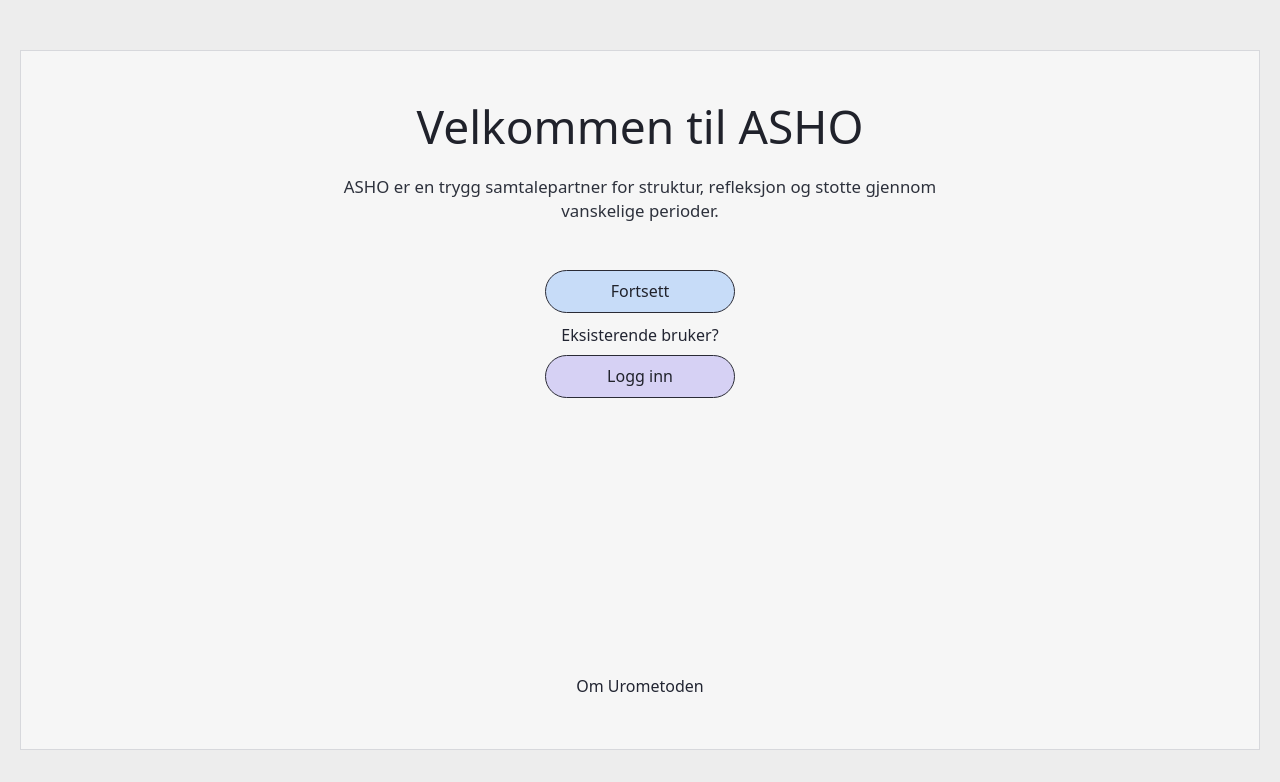
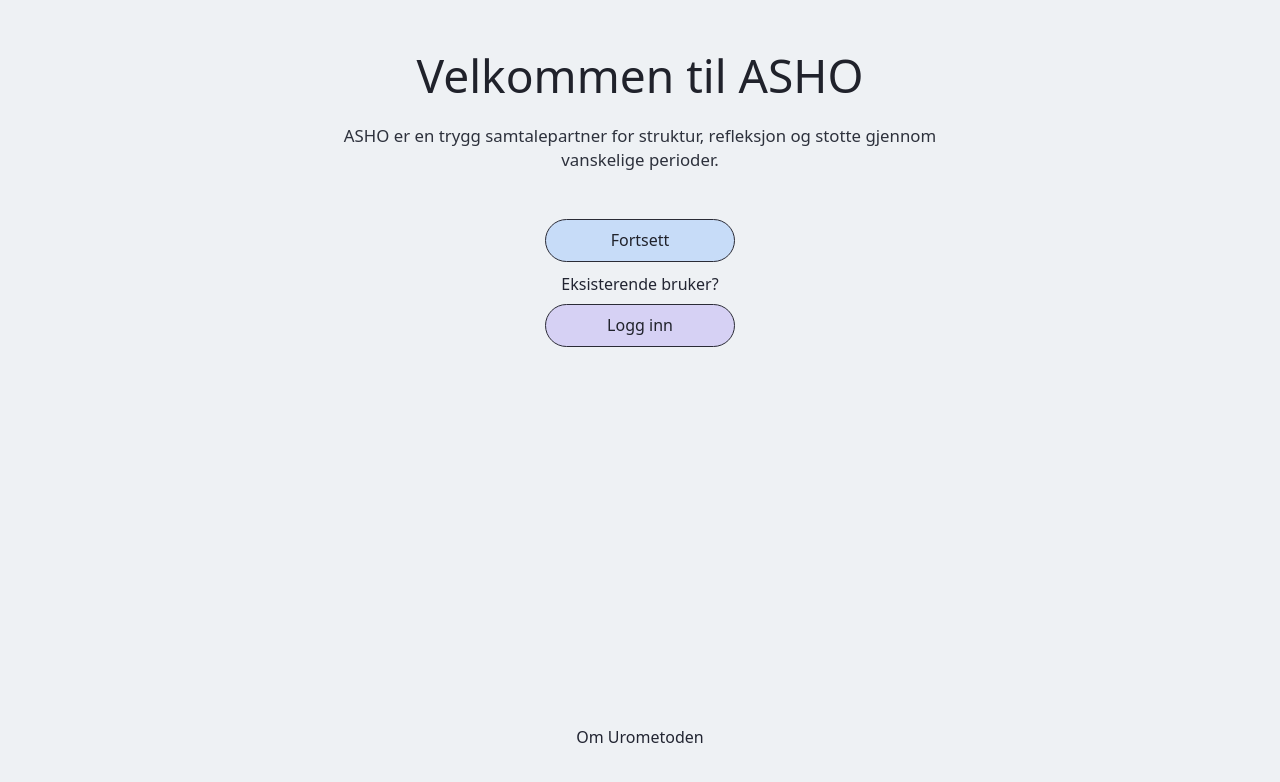
Before and after one commit to jakobthomassen/asho-bachelor-project, a React (Vite) app in the folder frontend/: page /welcome in a window 1280 px wide. Shown: the top 782 px of the page. Built offline with nearby package versions, Linux system fonts and the light colour scheme; no server answers.

Commit message:
login ui prototype v2

```diff
--- a/frontend/src/app/pages/AuthFlow/AuthFlow.css
+++ b/frontend/src/app/pages/AuthFlow/AuthFlow.css
@@ -1,19 +1,18 @@
 .authFlow {
   min-height: 100vh;
-  background: #ededed;
+  background: #eef1f4;
   color: #20222b;
-  display: grid;
-  place-items: center;
-  padding: 14px;
+  display: block;
+  padding: 0;
 }
 
 .authFlow__card {
-  width: min(1240px, 100%);
-  min-height: min(700px, calc(100vh - 28px));
-  background: #f6f6f6;
-  border: 1px solid #d7d8dc;
+  width: 100%;
+  min-height: 100vh;
+  background: #eef1f4;
+  border: 0;
   border-radius: 0;
-  padding: clamp(24px, 4vw, 72px);
+  padding: clamp(24px, 4vw, 72px) clamp(20px, 4vw, 56px);
   display: flex;
   flex-direction: column;
   align-items: center;
@@ -203,12 +202,8 @@
 }
 
 @media (max-width: 680px) {
-  .authFlow {
-    padding: 10px;
-  }
-
   .authFlow__card {
-    min-height: calc(100vh - 20px);
+    min-height: 100vh;
     padding: 20px 16px;
   }
 
```
